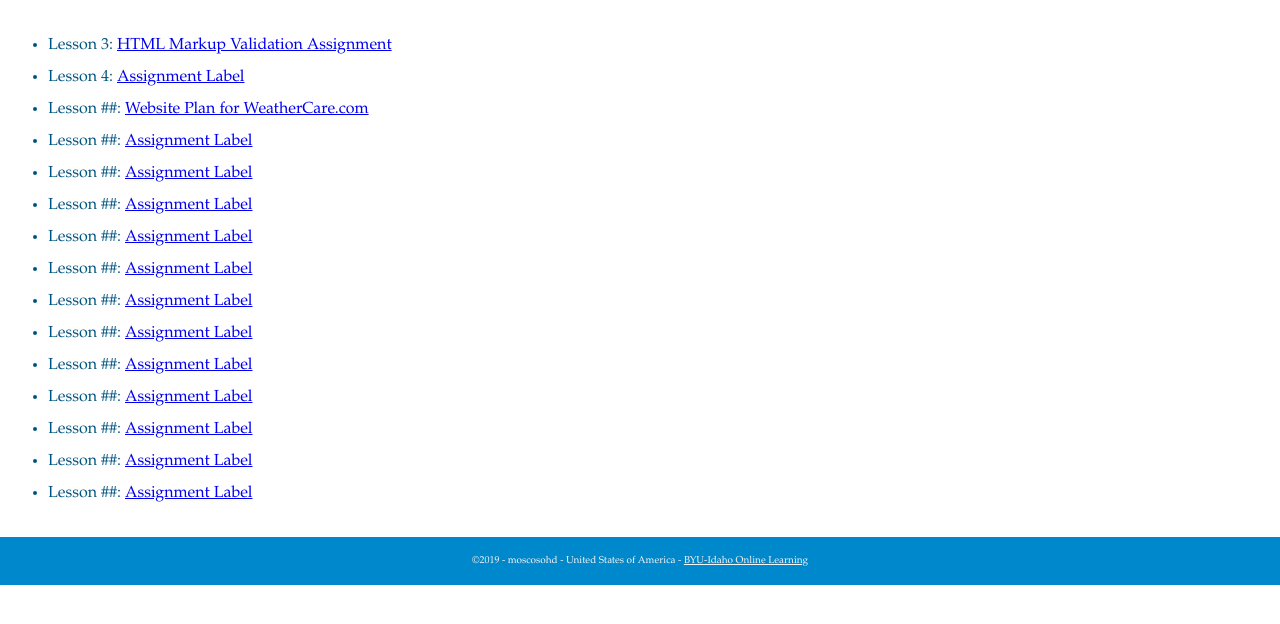
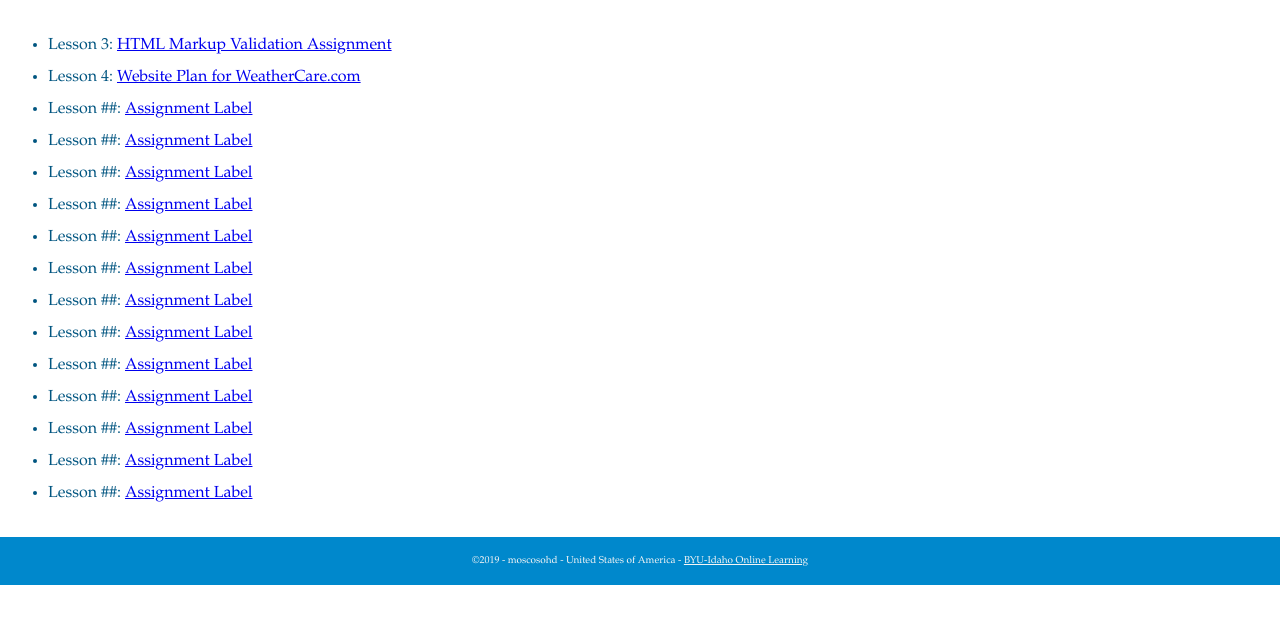
Before and after one commit to moscosohd/moscosohd.github.io, a plain HTML site: page index.html in a window 1280 px wide. Shown: the part 132-756 px from the top of the page. Drawn offline with Linux system fonts and the light colour scheme.

Commit message:
Add files via upload

```diff
--- a/index.html
+++ b/index.html
@@ -17,8 +17,8 @@
             <br />
             <ul>
                 <li>Lesson 3: <a href="assignments/lesson-3/fixedhtml.html">HTML Markup Validation Assignment</a></li>
-                <li>Lesson 4: <a href="assignments/lesson-4/Website-Planning-CIT230_.pdf">Assignment Label</a></li>
-                <li>Lesson ##: <a href="#">Website Plan for WeatherCare.com</a></li>
+                <li>Lesson 4: <a href="assignments/lesson-4/Website-Planning-CIT230_.pdf">Website Plan for WeatherCare.com</a></li>
+                <li>Lesson ##: <a href="#">Assignment Label</a></li>
                 <li>Lesson ##: <a href="#">Assignment Label</a></li>
                 <li>Lesson ##: <a href="#">Assignment Label</a></li>
                 <li>Lesson ##: <a href="#">Assignment Label</a></li>
```
